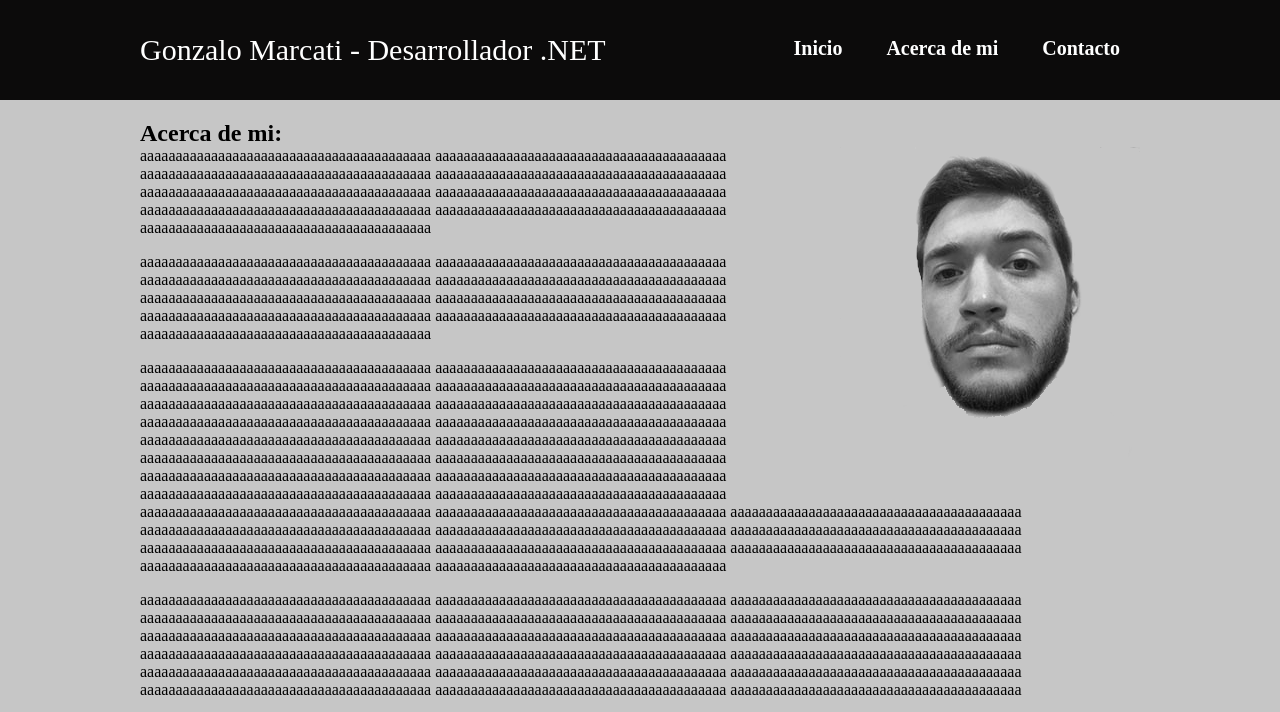
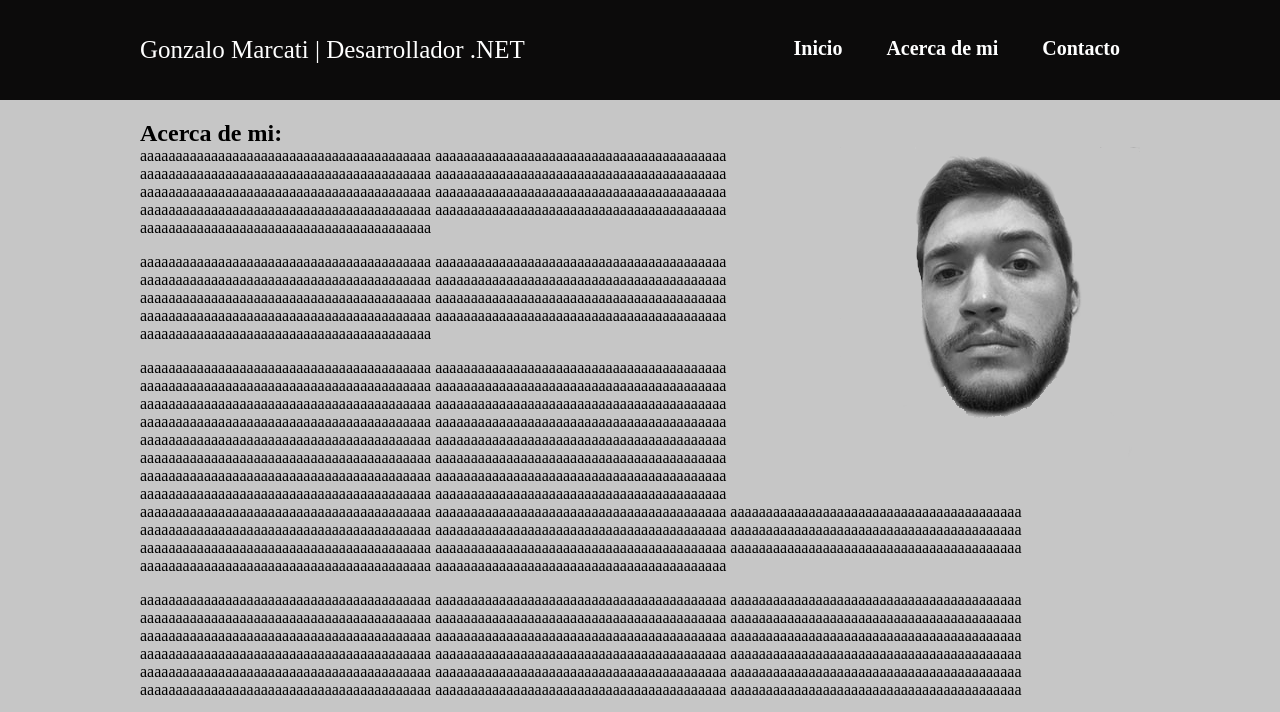
Before and after one commit to GMarcati/portfolio-Marcati, a plain HTML site: page index.html in a window 1280 px wide. Shown: the top 712 px of the page. Drawn offline with Linux system fonts and the light colour scheme.

Commit message:
Modificaciones V2 06/05

```diff
--- a/css/estilos.css
+++ b/css/estilos.css
@@ -28,7 +28,7 @@ header{
 
 header .logo {
     color: #fff;
-    font-size: 30px;
+    font-size: 25px;
     line-height: 100px;
     float: left;
 }
--- a/index.html
+++ b/index.html
@@ -12,7 +12,7 @@
         <div class="wrapper">
 
             <div class="logo">
-                Gonzalo Marcati - Desarrollador .NET
+                Gonzalo Marcati | Desarrollador .NET
 
             </div>
 
```
